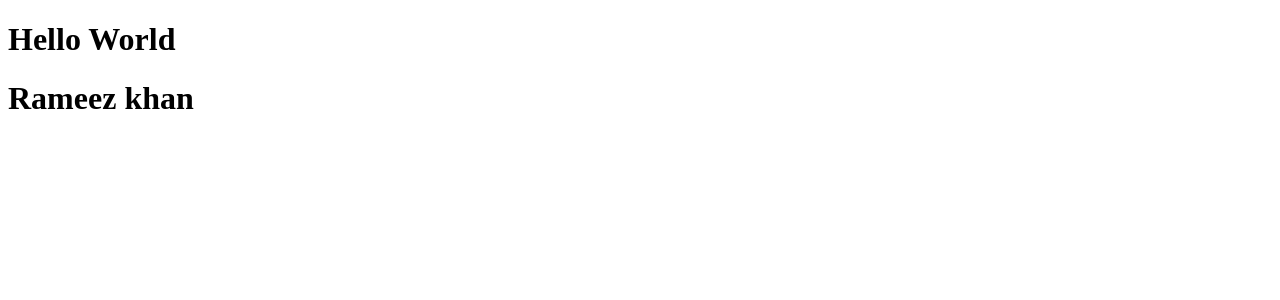
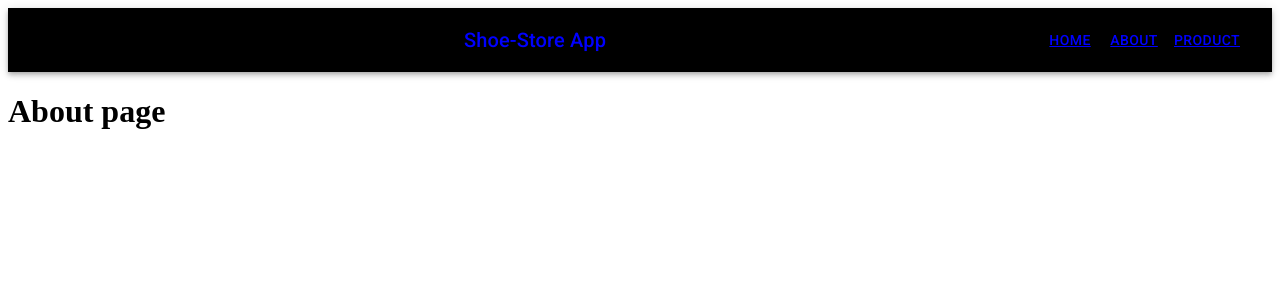
Before and after one commit to Rameezkhan-11/shoe-store, a React (Create React App) app: page /about in a window 1280 px wide. Shown: the top 300 px of the page. Built offline with nearby package versions, Linux system fonts and the light colour scheme.

Commit message:
completed nav bar

```diff
--- a/package.json
+++ b/package.json
@@ -3,11 +3,14 @@
   "version": "0.1.0",
   "private": true,
   "dependencies": {
+    "@material-ui/core": "^4.11.3",
+    "@material-ui/icons": "^4.11.2",
     "@testing-library/jest-dom": "^5.11.9",
     "@testing-library/react": "^11.2.5",
     "@testing-library/user-event": "^12.7.1",
     "react": "^17.0.1",
     "react-dom": "^17.0.1",
+    "react-router-dom": "^5.2.0",
     "react-scripts": "4.0.2",
     "web-vitals": "^1.1.0"
   },
--- a/public/index.html
+++ b/public/index.html
@@ -11,6 +11,8 @@
     />
 
     <link rel="manifest" href="%PUBLIC_URL%/manifest.json" />
+    <link rel="stylesheet" href="https://fonts.googleapis.com/css?family=Roboto:300,400,500,700&display=swap" />
+    <link rel="stylesheet" href="https://fonts.googleapis.com/icon?family=Material+Icons" />
 
     <title>React App</title>
   </head>
--- /dev/null
+++ b/src/About.js
@@ -0,0 +1,21 @@
+import React from 'react';
+
+
+function About(){
+
+    return(
+
+        <h1>About page</h1>
+
+
+
+
+
+    )
+
+
+
+
+
+}
+export default About;
--- a/src/App.js
+++ b/src/App.js
@@ -1,10 +1,12 @@
 import React from 'react';
+import Router1 from './Router';
+
 
 function App() {
   return (
     <>
-      <h1>Hello World</h1>
-      <h1>Rameez khan</h1>
+
+  <Router1 />
     </>
   );
 }
--- /dev/null
+++ b/src/Home.js
@@ -0,0 +1,25 @@
+import React from 'react';
+
+
+function Home(){
+
+
+    return(
+
+        <>
+        <h1>Home page</h1>
+
+
+
+        </>
+
+
+
+
+
+    )
+
+
+
+}
+export default Home;
--- /dev/null
+++ b/src/Navbar.js
@@ -0,0 +1,59 @@
+import React from 'react';
+import { makeStyles } from '@material-ui/core/styles';
+import AppBar from '@material-ui/core/AppBar';
+import Toolbar from '@material-ui/core/Toolbar';
+import Typography from '@material-ui/core/Typography';
+import Button from '@material-ui/core/Button';
+
+import { Link } from 'react-router-dom';
+
+const useStyles = makeStyles((theme) => ({
+    root: {
+        flexGrow: 1,
+
+    },
+    menuButton: {
+        marginRight: theme.spacing(2),
+    },
+    title: {
+        flexGrow: 1,
+        textAlign: 'center',
+        color: 'blue'
+    },
+    navb :{
+
+        color: 'blue'
+
+
+
+    },
+    app :{
+
+        backgroundColor: 'black'
+
+
+
+    }
+}));
+
+export default function Navbar() {
+    const classes = useStyles();
+
+    return (
+        <div className={classes.root}>
+            <AppBar position="static" className={classes.app}>
+                <Toolbar>
+
+                    <Typography variant="h6" className={classes.title}>
+                        Shoe-Store App
+          </Typography>
+                    <Button color='inherit'>  <Link to='/' className={classes.navb}> Home </Link> </Button>
+                    <Button color='inherit'>   <Link to='/about'className={classes.navb} > About </Link></Button>
+                    <Button color='inherit'>   <Link to='/product' className={classes.navb}> Product </Link> </Button>
+
+
+                </Toolbar>
+            </AppBar>
+        </div>
+    );
+}
--- /dev/null
+++ b/src/Product.js
@@ -0,0 +1,23 @@
+import React from 'react';
+
+
+function Product (){
+
+return(
+
+    <>
+
+<h1>Product</h1>
+
+    </>
+
+
+
+
+)
+
+
+
+
+}
+export default Product;
--- /dev/null
+++ b/src/Router.js
@@ -0,0 +1,54 @@
+import React from "react";
+import {
+  BrowserRouter as Router, Switch,  Route} from "react-router-dom";
+import Navbar from './Navbar';
+import Home from './Home';
+import About from './About';
+import Product from './Product'
+function Router1(){
+
+return(
+
+<>
+<Router>
+    <Navbar />
+    <Switch>
+    <Route exact path ='/' component={Home} />
+    <Route exact path ='/about' component={About} />
+    <Route exact path ='/product' component={Product}/>
+
+
+
+
+
+
+    </Switch>
+
+
+
+
+
+
+
+</Router>
+
+
+
+
+
+</>
+
+
+
+
+
+
+)
+
+
+
+
+
+
+}
+export default Router1;
```
Also changed, not shown: 1 other file (tests, documents, lock files or other folders).
